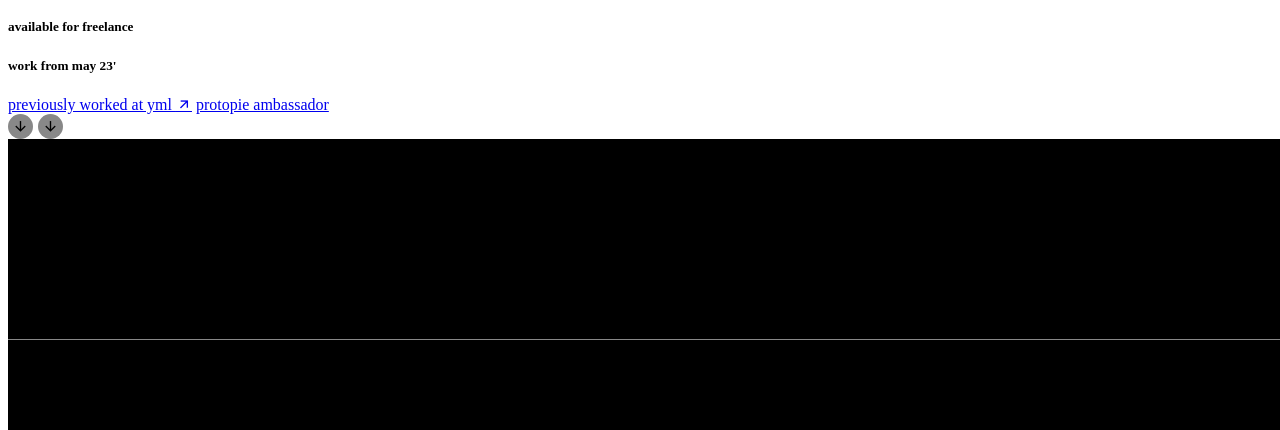
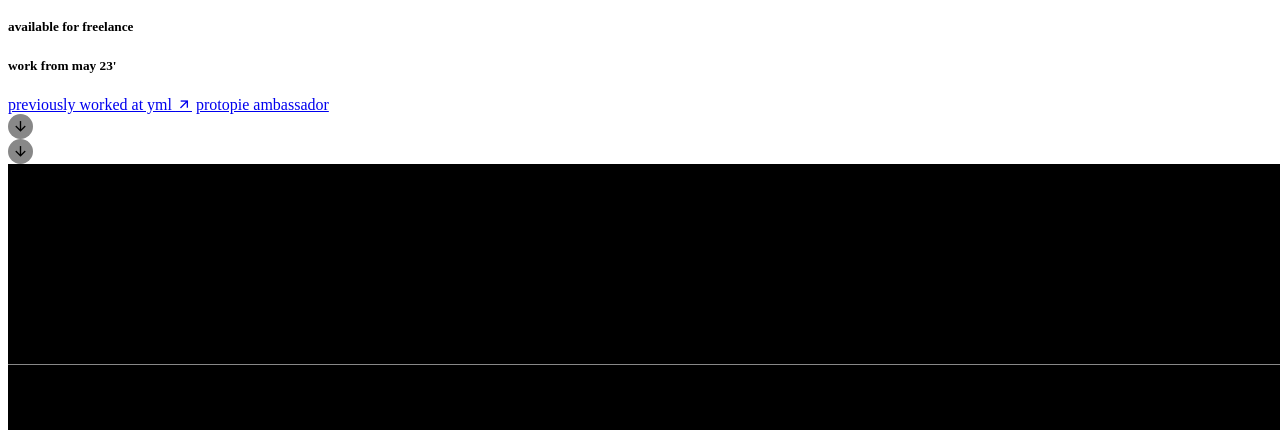
Before and after one commit to ronaktodwal37/Basic-website-, a plain HTML site: page index.html in a window 1280 px wide. Shown: the part 223-653 px from the top of the page. Drawn offline with nearby package versions, Linux system fonts and the light colour scheme; a script that the page names is missing.

```diff
--- a/style.css
+++ b/style.css
@@ -119,10 +119,10 @@
     text-decoration: none;
 } */
 
-#herofooter #iconset {
+/* #herofooter #iconset {
     display: flex;
     gap: 5px;
-}
+} */
 
 #herofooter .circle {
     display: flex;
```
